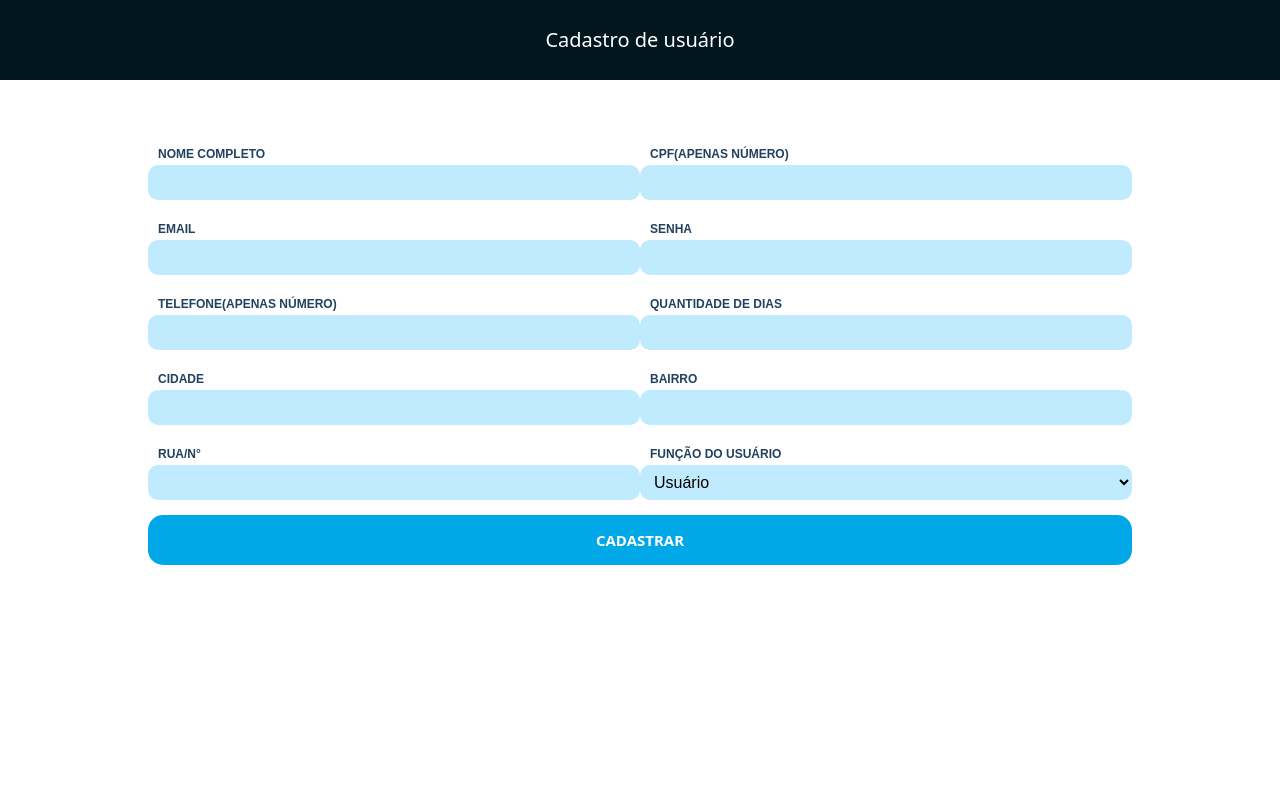
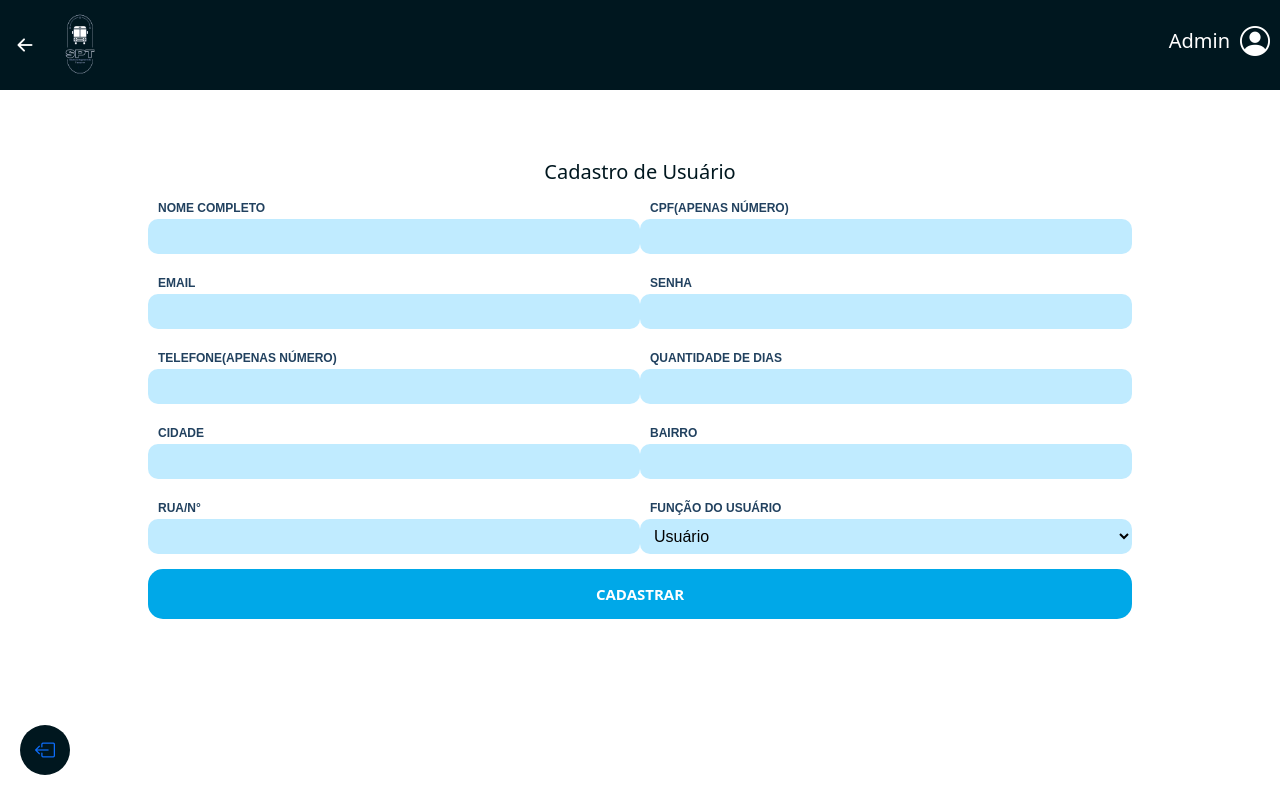
Before and after one commit to MayconD27/SPT, a PHP site: page /admin_tela/cadastro_usuario.php in a window 1280 px wide. Run offline with PHP 8.4, Linux system fonts and the light colour scheme; a user stored in the database is signed in.

Commit message:
ajuste das telas

```diff
--- a/admin_tela/cadastro_usuario.php
+++ b/admin_tela/cadastro_usuario.php
@@ -1,16 +1,44 @@
+<?php
+    session_start();
+    $usuarioLogado = isset($_SESSION['logado']) ?  $_SESSION['logado'] : false;
+
+    if($usuarioLogado== false){
+        header('location: login.php');
+        exit;
+    }
+    $nomeUsuario = isset($_SESSION['nome']) ?  $_SESSION['nome'] : 'Sem nome';
+    $id = $_SESSION['id'];
+?>
 <!DOCTYPE html>
 <html lang="pt-br">
 <head>
     <meta charset="UTF-8">
     <meta name="viewport" content="width=device-width, initial-scale=1.0">
     <title>Cadastro do usuário</title>
+    <link rel="stylesheet" href="https://cdn.jsdelivr.net/npm/bootstrap-icons@1.10.5/font/bootstrap-icons.css">
     <link href="https://cdn.jsdelivr.net/npm/bootstrap@5.3.1/dist/css/bootstrap.min.css" rel="stylesheet" integrity="sha384-4bw+/aepP/YC94hEpVNVgiZdgIC5+VKNBQNGCHeKRQN+PtmoHDEXuppvnDJzQIu9" crossorigin="anonymous">
     <link rel="stylesheet" href="../css/card_user.css">
+    <link rel="stylesheet" href="../css/index.css">
 </head>
 <body>
-    <h1>Cadastro de usuário</h1>
+    <nav class="barraNav">
+
+        <h1>
+            <?php
+                echo "$nomeUsuario";
+            ?>
+            <i class="bi bi-person-circle"></i>
+        </h1>
+
+        <a href="logout.php" class="btn_sair"> <i class="bi bi-box-arrow-left"></i></a>
+        <a href="../index.php" class="logo"><img src="../img/spt_logo.png" alt=""></a>
+        <a href="../index.php" class="return"><i class="bi bi-arrow-left-short"></i></a>
+
+    </nav>
     <form action="inseriruser.php" method="post">
-
+        <h2>
+            Cadastro de Usuário
+        </h2>
         <div class="divisorias">
         <div class="inputForm">
             <label for="nome">nome completo</label>
--- a/css/card_user.css
+++ b/css/card_user.css
@@ -23,7 +23,7 @@ input,select{
     padding: 2px 10px;
     margin-bottom: 15px;
     font-family: Arial, Helvetica, sans-serif;
-    background-color: rgba(0, 174, 255, 0.247);
+    background-color: #00aeff3f;
     box-sizing: border-box;
     outline: none;
 
@@ -60,16 +60,12 @@ button{
 button:hover{
     filter: brightness(.8);
 }
-h1{
+h2{
     display: flex;
-    background-color: #00171F;
+    color: #00171F;
     justify-content: center;
-    align-items: center;
-    height: 80px;
-    box-sizing: border-box;
-    padding: 0 20px;
-    color: #fff ;
     font-size: 20px;
+    margin: 10px auto;
 }
 .divisorias{
     display: flex;
--- a/css/index.css
+++ b/css/index.css
@@ -10,9 +10,9 @@ h1{
     justify-content: space-between;
     flex-direction: row-reverse;
     align-items: center;
-    height: 80px;
+    height: 90px;
     box-sizing: border-box;
-    padding: 0 20px;
+    padding: 0 10px;
 }
 
 .btn_sair{
@@ -29,13 +29,6 @@ h1{
     position:fixed;
     bottom: 25px ;
     left: 20px;
-
-
-
-
-
-
-
 }
 .container{
     padding: 30px 20px;
@@ -44,6 +37,8 @@ h1{
     align-items: center;
     min-height: 60vh;
     justify-content: center;
+    box-sizing: border-box;
+    flex-wrap: wrap;
 
 }
 .ilustra{
@@ -73,9 +68,31 @@ h1{
 }
 
 .logo{
-
-    width: 110px;
-    height: 110px;
-    position: fixed;
-    left: 10px;
+    width: 80px;
+    height: 100px;
+    max-height: 100%;
+    box-sizing: border-box;
+    padding: 0;
 }
+.logo img{
+    width: 80px;
+    height: 100px;
+    max-height: 100%;
+}
+h1{
+    display: flex;
+    align-items: center;
+    gap: 10px;
+    justify-content: end;
+    color: #fff;
+    font-size: 20px;
+    width: 95%;
+}
+h1 i{
+    font-size: 30px;
+}
+.return{
+    color: #fff;
+    font-size: 30px;
+    padding: 0;
+}
--- a/index.php
+++ b/index.php
@@ -30,10 +30,12 @@ session_start();
         <h1>
             <?php echo "$nomeUsuario";
             ?>
+            <i class="bi bi-person-circle"></i>
         </h1>
 
         <a href="logout.php" class="btn_sair"> <i class="bi bi-box-arrow-left"></i></a>
-        <img src="img/spt_logo.png" alt="" class="logo">
+        <a href="index.php" class="logo"><img src="img/spt_logo.png" alt=""></a>
+
     </nav>
     <?php
         include_once 'admin_tela/homeAdmin.php'
```
Also changed, not shown: admin_tela/cadastraArq.php (+11 -4 lines), admin_tela/listausuarios.php (+6 -3 lines), css/enviar.css (line endings or trailing spaces).
